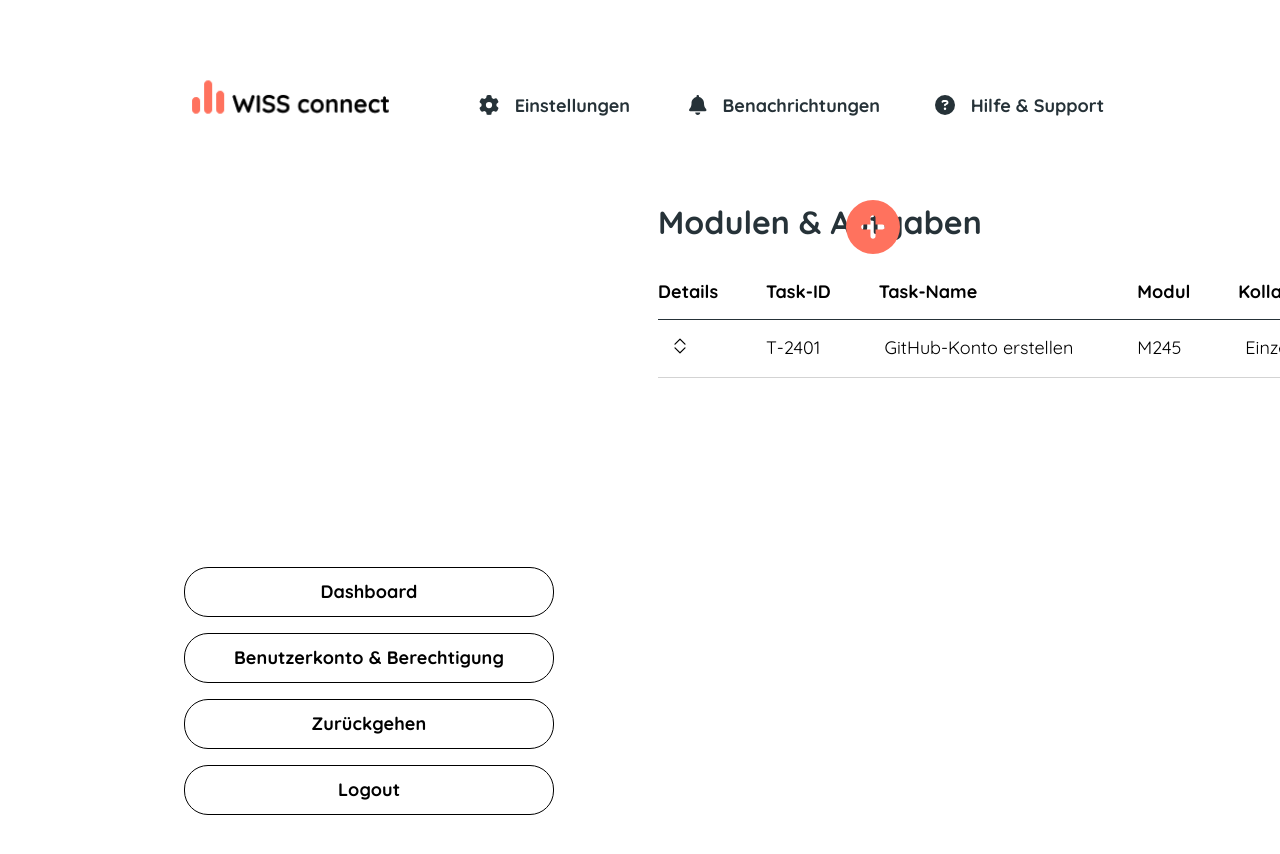
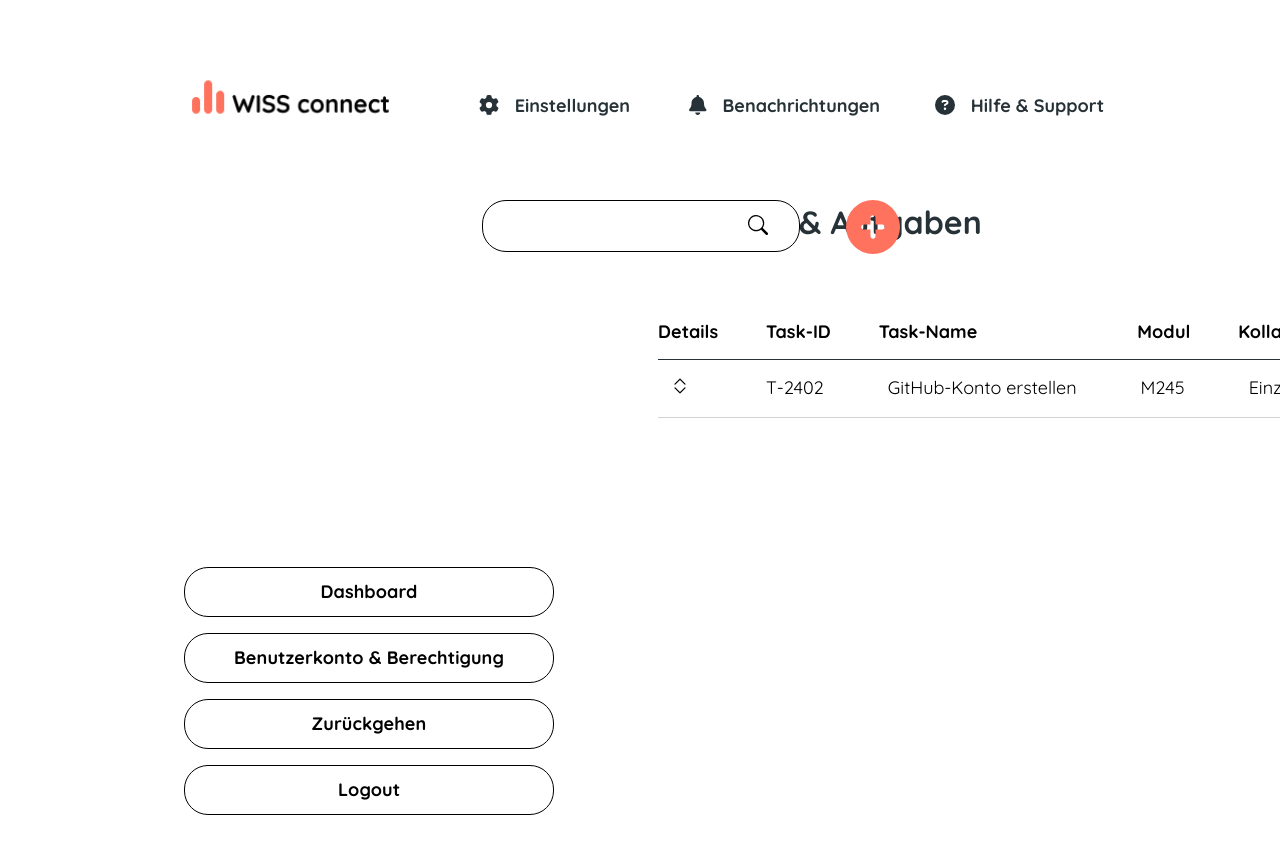
Before and after one commit to Philipp-Aaron-Schmid/M241_M245_CompannionAPP, a React (Vite) app in the folder Project/Frontend/frontend_companion/: page /tasks in a window 1280 px wide. Shown: the top 854 px of the page. Built offline with nearby package versions, Linux system fonts and the light colour scheme; data requests are answered from the project's data file.

Commit message:
admin angepasst

```diff
--- a/Project/Frontend/frontend_companion/src/component/tasks.jsx
+++ b/Project/Frontend/frontend_companion/src/component/tasks.jsx
@@ -8,7 +8,7 @@ import Logo from '../assets/img/logo.png';
 import '../css/App.css';
 import { FontAwesomeIcon } from '@fortawesome/react-fontawesome';
 import { faQuestionCircle, faBell, faCirclePlus, faGear } from '@fortawesome/free-solid-svg-icons';
-import { BsEye, BsPencil, BsTrash, BsCopy, BsChevronExpand, BsEyeSlash } from 'react-icons/bs';
+import { BsEye, BsPencil, BsTrash, BsCopy, BsChevronExpand, BsEyeSlash, BsSearch } from 'react-icons/bs';
 
 // Importiere Navigation (Seiten, Komponenten)
 import { CreateTask } from "./createTasks";
@@ -55,7 +55,7 @@ export const TableTask = (deleteRow) => {
 
     const handleClick = () => {
         setIsActive(!isActive);
-      };
+    };
 
     const [openAccordion, setOpenAccordion] = useState(null);
     const toggleAccordion = (index) => {
@@ -107,6 +107,11 @@ export const TableTask = (deleteRow) => {
                 <h1>Modulen & Aufgaben</h1>
                 <thead>
                     <tr>
+                        <div>
+
+                            <input type="text" className="search"/>
+                            <BsSearch className="iconSearch" />
+                        </div>
                         <div>
                             <Link to="/createTasks" className="createLink">
                                 <FontAwesomeIcon className="iconPlus" icon={faCirclePlus} size="3x" onClick={() => setModalOpen} />
--- a/Project/Frontend/frontend_companion/src/css/App.css
+++ b/Project/Frontend/frontend_companion/src/css/App.css
@@ -28,7 +28,7 @@ tbody {
   display: block;
   overflow-y: auto;
   overflow-x: hidden;
-  height: 750px;
+  height: 705px;
 }
 
 th {
@@ -36,7 +36,7 @@ th {
   align-content: space-between;
   text-align: left;
   font-weight: 700;
-  padding: 16px 16px 16px 0px;
+  padding: 56px 16px 16px 0px;
   white-space: nowrap;
   text-overflow: ellipsis;
 }
@@ -148,6 +148,14 @@ li {
   font-size: 20px;
 }
 
+.iconSearch {
+  margin: 0px 12px;
+  font-size: 20px;
+  top: 215px;
+  right: 500px;
+  position: absolute;
+}
+
 .icon:hover {
   color: #263238;
 }
@@ -159,6 +167,23 @@ li {
 .iconLink {
   margin-right: 16px;
   font-size: 20px;
+}
+
+.search {
+  position: absolute;
+  right: 480px;
+  top: 200px;
+  margin-bottom: 16px;
+  align-items: center;
+  background: white;
+  border: 1px solid black;
+  color: black;
+  border-radius: 24px;
+  height: 50px;
+  padding: 0px 48px;
+  width: 220px;
+  cursor: pointer;
+  text-decoration: none;
 }
 
 /* Einstellungen für Formular */
--- a/Project/Frontend/frontend_companion/src/data/db.json
+++ b/Project/Frontend/frontend_companion/src/data/db.json
@@ -2,7 +2,7 @@
   "tasks": [
     {
       "id": "ebf4",
-      "taskID": "T-2401",
+      "taskID": "T-2402",
       "taskName": "GitHub-Konto erstellen",
       "taskDescription": "Gehe auf GitHub und eröffne dein Konto.",
       "module": "M245",
```
